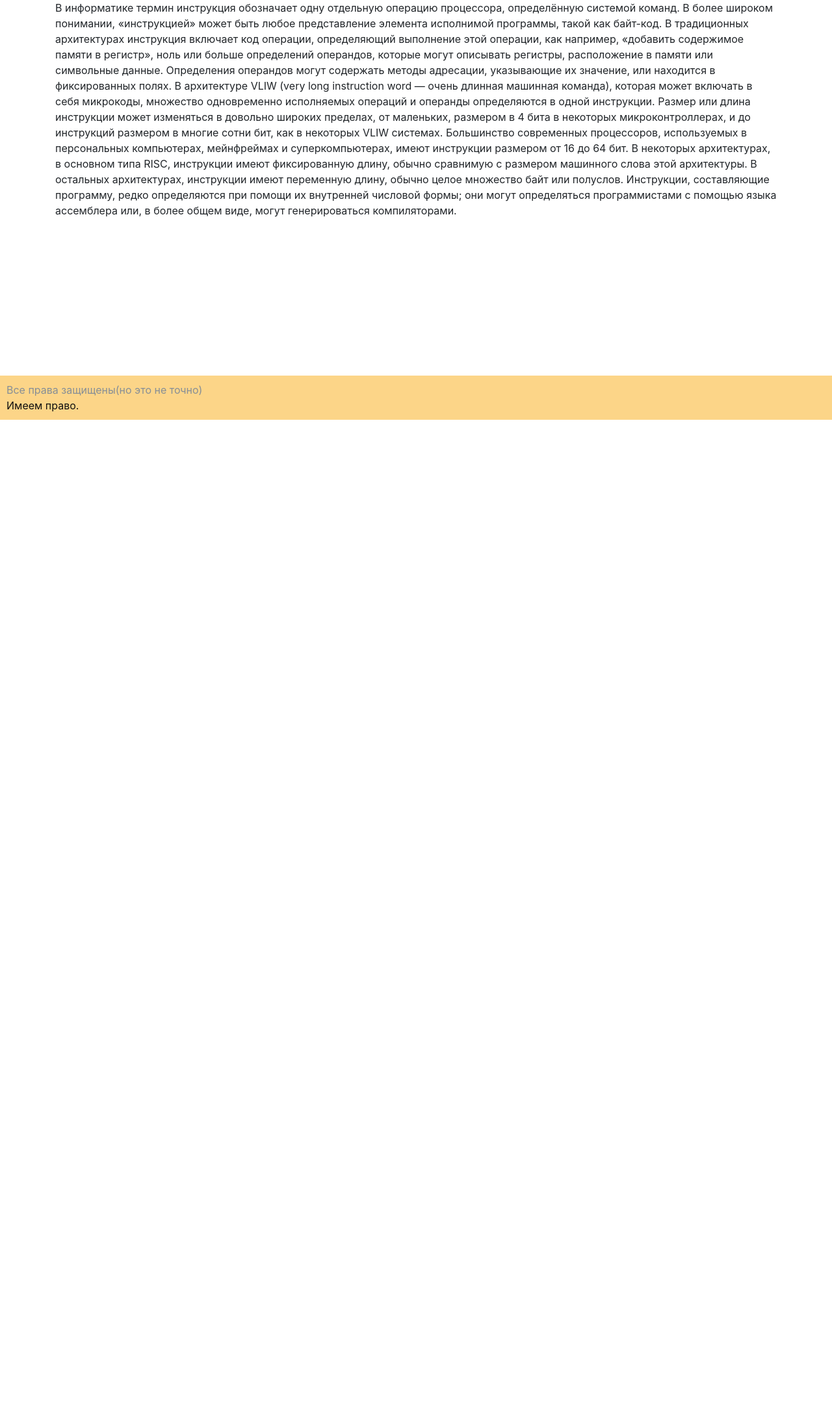
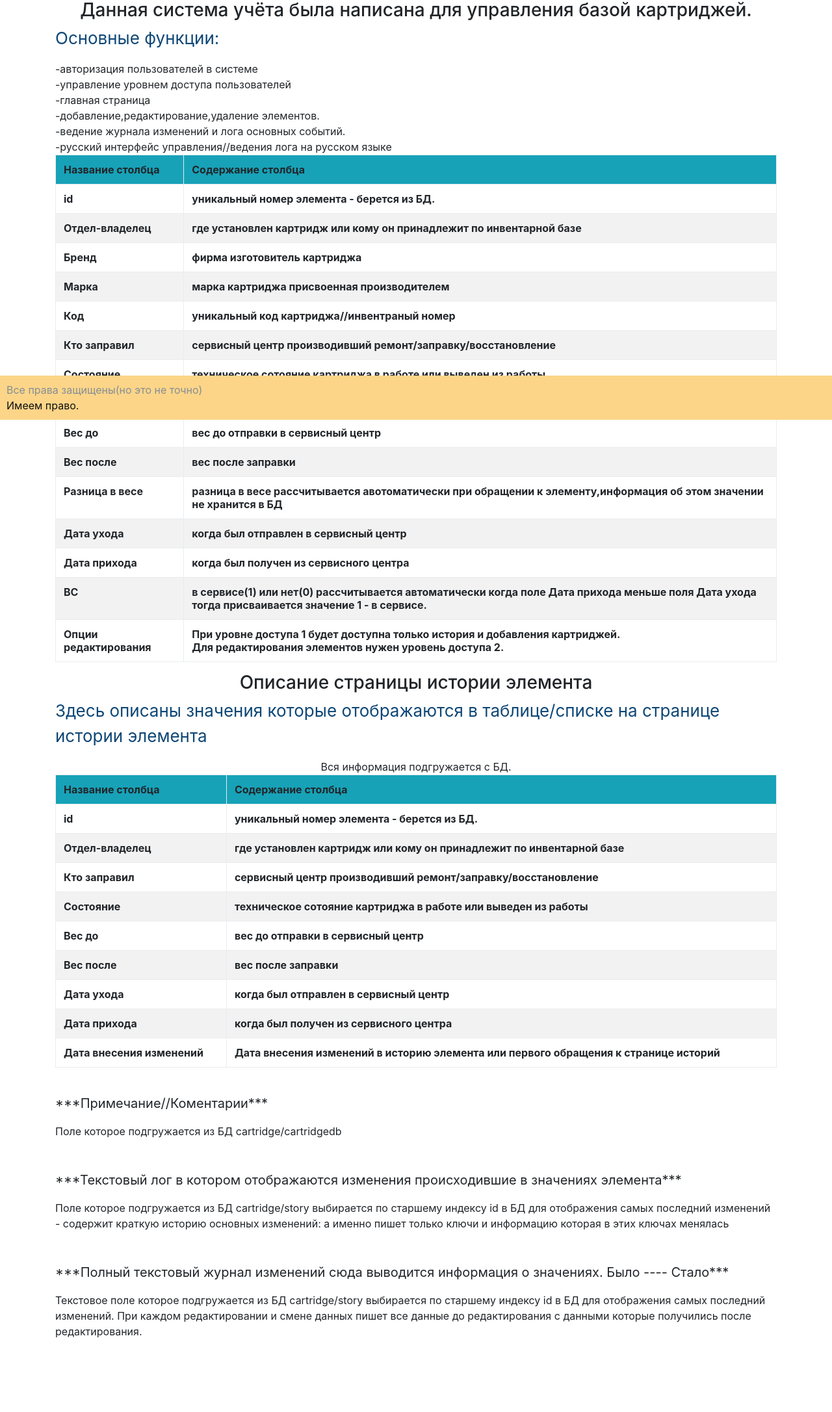
Before and after one commit to ZhoraKornev/crud_sys_w_auth, a CodeIgniter app: page /database/main/instruction in a window 1280 px wide. Shown: the part 154-2327 px from the top of the page at 65% size. Before the commit the page ends 800 px from the top, so only its background shows below. Run offline with CodeIgniter, Linux system fonts and the light colour scheme; lists and menus that the app fills with data are empty; some libraries are stand-ins or nearby versions.

Commit message:
Add files via upload

```diff
--- a/application/views/instruction.php
+++ b/application/views/instruction.php
@@ -1,4 +1,6 @@
-<?php defined('BASEPATH') OR exit('No direct script access allowed'); ?>
+<?php
+defined('BASEPATH') OR exit('No direct script access allowed');
+?>
 
 <!DOCTYPE HTML PUBLIC "-//W3C//DTD HTML 4.01 Transitional//EN" "http://www.w3.org/TR/html4/loose.dtd">
 <html>
@@ -18,11 +20,143 @@
 
 <body>
 <div class="container">
-    <dl class="dl-horizontal">
-        В информатике термин инструкция обозначает одну отдельную операцию процессора, определённую системой команд. В более широком понимании, «инструкцией» может быть любое представление элемента исполнимой программы, такой как байт-код.
-        В традиционных архитектурах инструкция включает код операции, определяющий выполнение этой операции, как например, «добавить содержимое памяти в регистр», ноль или больше определений операндов, которые могут описывать регистры, расположение в памяти или символьные данные. Определения операндов могут содержать методы адресации, указывающие их значение, или находится в фиксированных полях.
-        В архитектуре VLIW (very long instruction word — очень длинная машинная команда), которая может включать в себя микрокоды, множество одновременно исполняемых операций и операнды определяются в одной инструкции.
-        Размер или длина инструкции может изменяться в довольно широких пределах, от маленьких, размером в 4 бита в некоторых микроконтроллерах, и до инструкций размером в многие сотни бит, как в некоторых VLIW системах. Большинство современных процессоров, используемых в персональных компьютерах, мейнфреймах и суперкомпьютерах, имеют инструкции размером от 16 до 64 бит. В некоторых архитектурах, в основном типа RISC, инструкции имеют фиксированную длину, обычно сравнимую с размером машинного слова этой архитектуры. В остальных архитектурах, инструкции имеют переменную длину, обычно целое множество байт или полуслов.
-        Инструкции, составляющие программу, редко определяются при помощи их внутренней числовой формы; они могут определяться программистами с помощью языка ассемблера или, в более общем виде, могут генерироваться компиляторами.
-    </dl>
+        <h3 class="text-center">Данная система учёта была написана для управления базой картриджей.  </h3>
+        <p style="color: #0e4776;font-size: 26px">Основные функции: <br></p>
+        -авторизация пользователей в системе<br>
+        -управление уровнем доступа пользователей<br>
+        -главная страница<br>
+        -добавление,редактирование,удаление элементов.<br>
+        -ведение журнала изменений и лога основных событий.<br>
+        -русский интерфейс управления//ведения лога на русском языке<br>
+        <blockquote class="text-center">
+            <table class="table table-hover table-bordered table-striped table-condensed" id="storylist">
+            <tr class="bg-info">
+                <th>Название столбца</th>
+                <th>Содержание столбца</th>
+            </tr>
+                <tr>
+                    <th>id </th>
+                    <th>уникальный номер элемента - берется из БД.</th>
+                </tr>
+                <tr>
+                    <th>Отдел-владелец </th>
+                    <th> где установлен картридж или кому он принадлежит по инвентарной базе</th>
+                </tr>
+                <tr>
+                    <th>Бренд </th>
+                    <th>фирма изготовитель картриджа</th>
+                </tr>
+                <tr>
+                    <th>Марка </th>
+                    <th>марка картриджа присвоенная производителем</th>
+                </tr>
+                <tr>
+                    <th>Код </th>
+                    <th>уникальный код картриджа//инвентраный номер</th>
+                </tr>
+                <tr>
+                    <th>Кто заправил </th>
+                    <th>сервисный центр производивший ремонт/заправку/восстановление</th>
+                </tr>
+                <tr>
+                    <th>Состояние </th>
+                    <th>техническое сотояние картриджа в работе или выведен из работы</th>
+                </tr>
+                <tr>
+                    <th>Примечание </th>
+                    <th>коментарии которые объясняют ту или иную ситуацию с картриджем</th>
+                </tr>
+                <tr>
+                    <th>Вес до </th>
+                    <th>вес до отправки в сервисный центр</th>
+                </tr>
+                <tr>
+                    <th>Вес после </th>
+                    <th>вес после заправки</th>
+                </tr>
+                <tr>
+                    <th>Разница в весе </th>
+                    <th>разница в весе рассчитывается авотоматически при обращении к элементу,информация об этом значении не хранится в БД</th>
+                </tr>
+                <tr>
+                    <th>Дата ухода </th>
+                    <th>когда был отправлен в сервисный центр</th>
+                </tr>                <tr>
+                    <th>Дата прихода </th>
+                    <th>когда был получен из сервисного центра</th>
+                </tr>
+                </tr>
+                <tr>
+                    <th>ВС</th>
+                    <th>в сервисе(1) или нет(0) рассчитывается автоматически когда поле Дата прихода меньше поля Дата ухода тогда присваивается значение 1 - в сервисе.</th>
+                </tr>
+                <tr>
+                    <th>Опции редактирования</th>
+                    <th>При уровне доступа 1 будет доступна только история и добавления картриджей. <br>Для редактирования элементов нужен уровень доступа 2.</th>
+                </tr>
+            </table>
+        </blockquote>
+    <h3 class="text-center"> Описание страницы истории элемента</h3>
+    <p style="color: #0e4776;font-size: 26px">Здесь описаны значения которые отображаются в таблице/списке на странице истории элемента<br></p>
+    <div class="text-center"> Вся информация подгружается с БД.</div>
+    <table class="table table-hover table-bordered table-striped table-condensed" id="storylist">
+        <tr class="bg-info">
+            <th>Название столбца</th>
+            <th>Содержание столбца</th>
+        </tr>
+        <tr>
+            <th>id </th>
+            <th>уникальный номер элемента - берется из БД.</th>
+        </tr>
+        <tr>
+            <th>Отдел-владелец </th>
+            <th> где установлен картридж или кому он принадлежит по инвентарной базе</th>
+        </tr>
+            <th>Кто заправил </th>
+            <th>сервисный центр производивший ремонт/заправку/восстановление</th>
+        </tr>
+        <tr>
+            <th>Состояние </th>
+            <th>техническое сотояние картриджа в работе или выведен из работы</th>
+        </tr>
+        <tr>
+            <th>Вес до </th>
+            <th>вес до отправки в сервисный центр</th>
+        </tr>
+        <tr>
+            <th>Вес после </th>
+            <th>вес после заправки</th>
+        </tr>
+
+        <tr>
+            <th>Дата ухода </th>
+            <th>когда был отправлен в сервисный центр</th>
+        </tr>                <tr>
+            <th>Дата прихода </th>
+            <th>когда был получен из сервисного центра</th>
+        </tr>
+        </tr>
+        <tr>
+            <th>Дата внесения изменений</th>
+            <th>Дата внесения изменений в историю элемента или первого обращения к странице историй</th>
+        </tr>
+    </table><br>
+<blockquote>
+    <p style="font-size: 20px"> ***Примечание//Коментарии***<br></p>
+    Поле которое подгружается из БД cartridge/cartridgedb<br><br><br>
+    <p style="font-size: 20px"> ***Текстовый лог в котором отображаются изменения происходившие в значениях элемента***<br></p>
+    Поле которое подгружается из БД cartridge/story выбирается по старшему индексу id в БД для отображения самых последний изменений
+    - содержит краткую историю основных изменений: а именно пишет только ключи и информацию которая в этих ключах менялась<br><br><br>
+    <p style="font-size: 20px">***Полный текстовый журнал изменений сюда выводится информация о значениях. Было ---- Стало***<br></p>
+    Текстовое поле которое подгружается из БД cartridge/story выбирается по старшему индексу id в БД для отображения самых последний изменений.
+    При каждом редактировании и смене данных пишет все данные до редактирования с данными которые получились после редактирования.<br>
+    <br>
+    <br>
+    <br>
+</blockquote>
+<br>
+
+
 </div>
+</body>
+</html>
```
